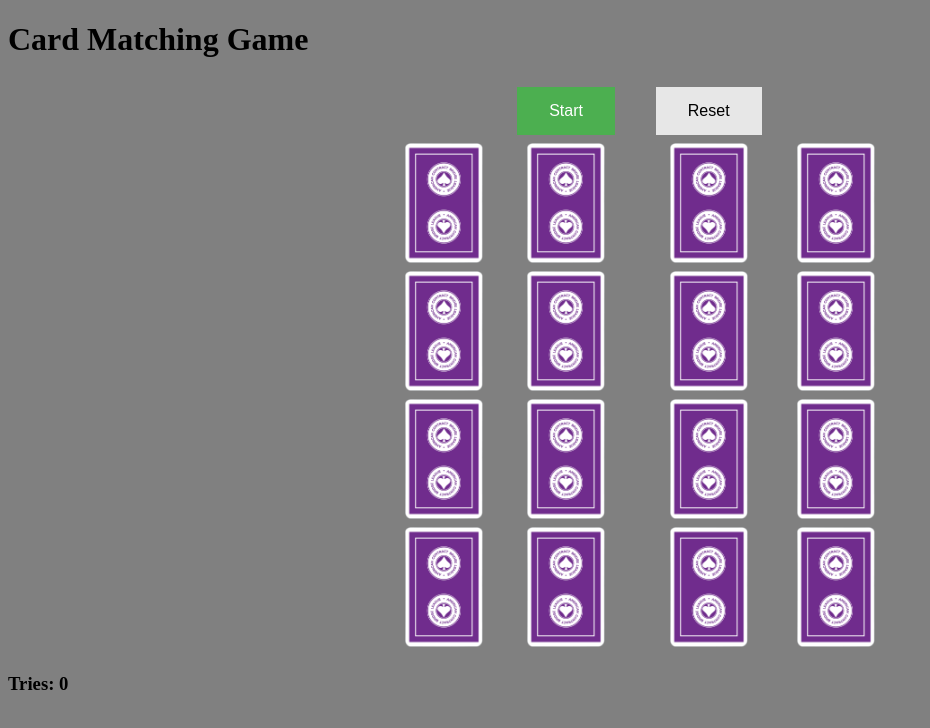
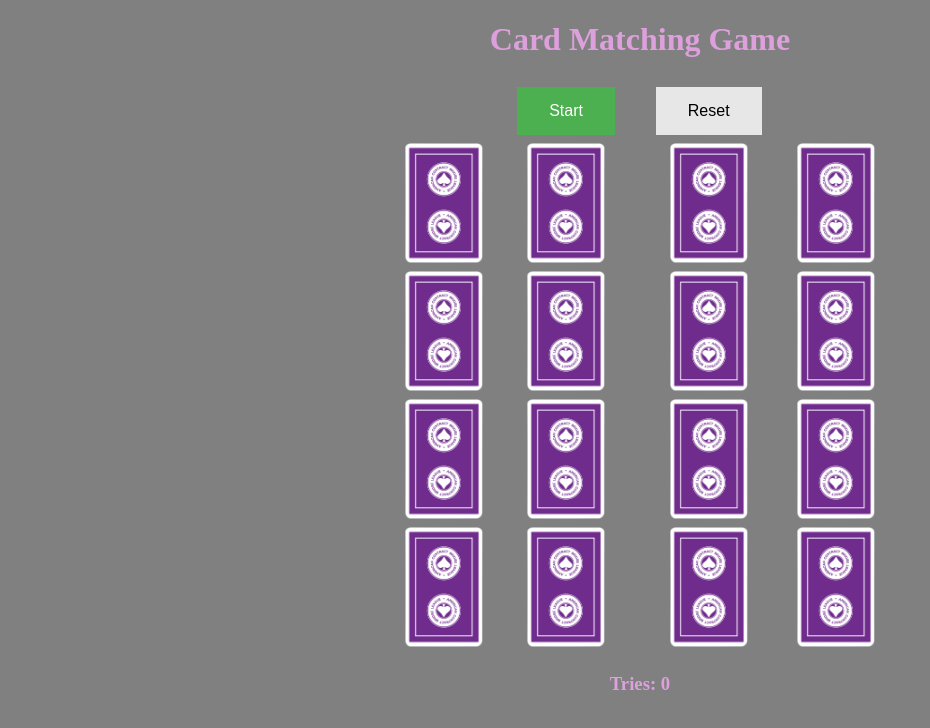
Before and after one commit to Phyre1337/matching-game, a plain HTML site: page index.html in a window 1280 px wide. Shown: the whole page, without its empty margins (0-930 px from the left). Drawn offline with Linux system fonts and the light colour scheme.

Commit message:
Update style.css

```diff
--- a/style.css
+++ b/style.css
@@ -46,3 +46,15 @@ button.reset
 	margin: 4px 2px;
 	cursor: pointer;
 }
+
+h1
+{
+	text-align: center;
+	color: plum;
+}
+
+h3
+{
+	text-align: center;
+	color: plum;
+}
```
